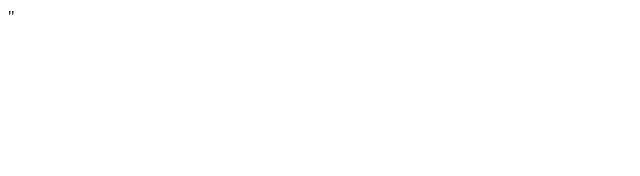
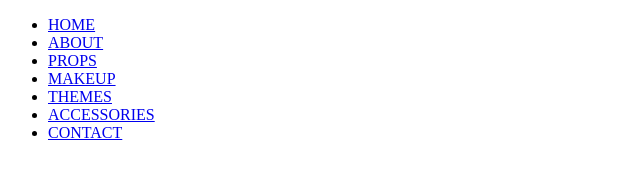
Before and after one commit to shaunson4/eCommerce-Website-, a plain HTML site: page index.html in a window 1280 px wide. Shown: the whole page, without its empty margins (0-640 px from the left). Drawn offline with Linux system fonts and the light colour scheme.

Commit message:
Revised Index file to include hyperlinks for Navigation bar tabs

```diff
--- a/index.html
+++ b/index.html
@@ -1,16 +1,30 @@
 <!DOCTYPE html>
 <html lang="en">
-<head>
-    <meta charset="UTF-8">
-    <meta http-equiv="X-UA-Compatible" content="IE=edge">
-    <meta name="viewport" content="width=device-width, initial-scale=1.0">
-    <link rel="stylesheet" href="./styles.css">
+  <head>
+    <meta charset="UTF-8" />
+    <meta http-equiv="X-UA-Compatible" content="IE=edge" />
+    <meta name="viewport" content="width=device-width, initial-scale=1.0" />
+    <link rel="stylesheet" href="./styles.css" />
     <title>CaraCara</title>
-</head>
-<body>
-    <main> "</main>
-    <section> </section>
-        <div></div>
-
-</body>
+  </head>
+    <body>
+        <header>
+            <nav>
+                <ul>
+                    <li><a href="#">HOME</a></li>
+                    <li><a href="#">ABOUT</a></li>
+                    <li><a href="#">PROPS</a></li>
+                    <li><a href="#">MAKEUP</a></li>
+                    <li><a href="#">THEMES</a></li>
+                    <li><a href="#">ACCESSORIES</a></li>
+                    <li><a href="#">CONTACT</a></li>
+                </ul>
+            </nav>
+        </header>
+        <main>
+            <section></section>
+             <div></div>
+        </main>
+        <footer></footer>
+    </body>
 </html>
```
